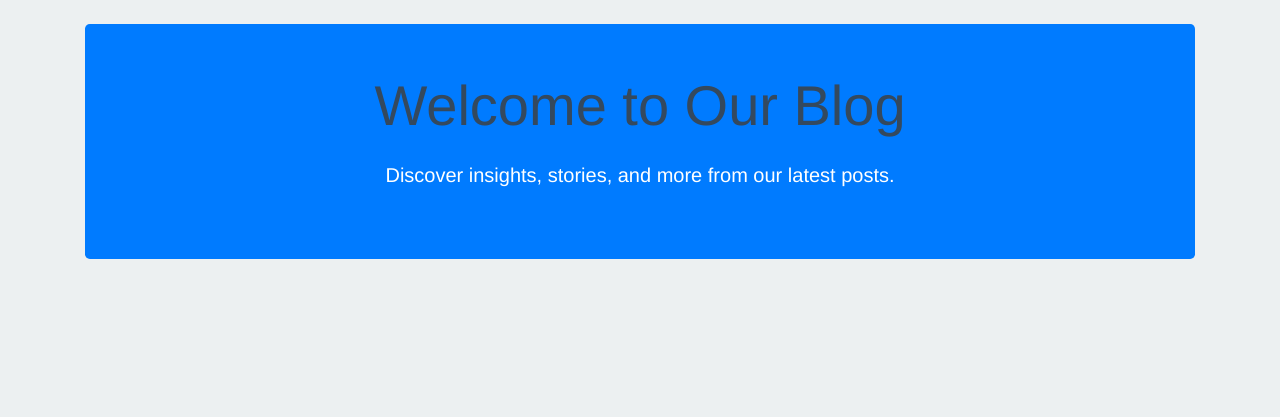
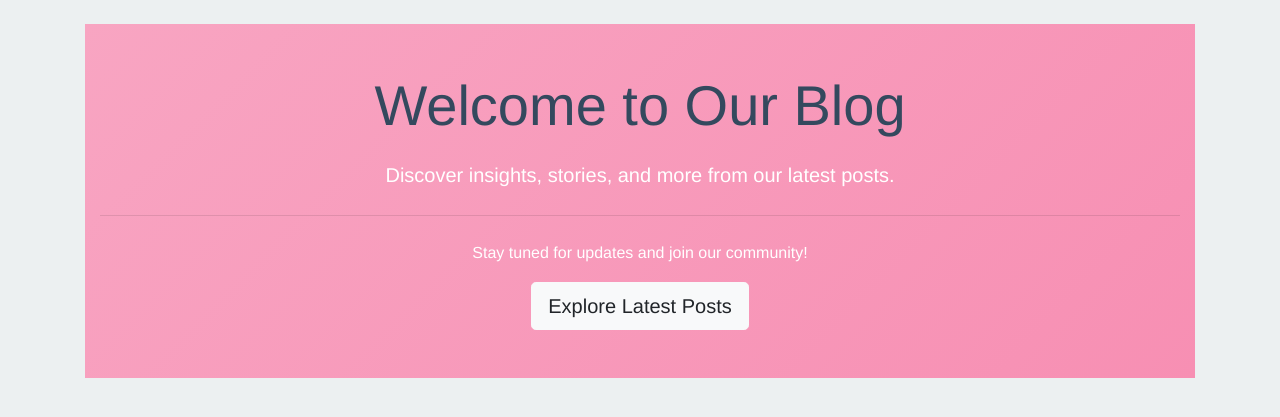
Before and after one commit to MariamKipshidze/Blog-Post-website-with-flask, a Flask app: page / in a window 1280 px wide. Shown: the part 78-495 px from the top of the page. Run offline with Flask 3, Linux system fonts and the light colour scheme; some libraries are stand-ins or nearby versions.

Commit message:
Improved index page

```diff
--- a/templates/index.html
+++ b/templates/index.html
@@ -1,10 +1,19 @@
 {% extends 'base.html' %}
 
 {% block content %}
-<div class="jumbotron text-center bg-primary text-white py-5">
+<style>
+    .jumbotron-custom {
+        background: linear-gradient(135deg, #f8a5c2, #f78fb3);
+        color: #ffffff;
+    }
+</style>
+<div class="jumbotron jumbotron-fluid text-center jumbotron-custom py-5">
     <div class="container">
         <h1 class="display-4">Welcome to Our Blog</h1>
         <p class="lead">Discover insights, stories, and more from our latest posts.</p>
+        <hr class="my-4">
+        <p class="mb-0">Stay tuned for updates and join our community!</p>
+        <a class="btn btn-light btn-lg mt-3" href="#latest-posts" role="button">Explore Latest Posts</a>
     </div>
 </div>
 {% endblock %}
```
